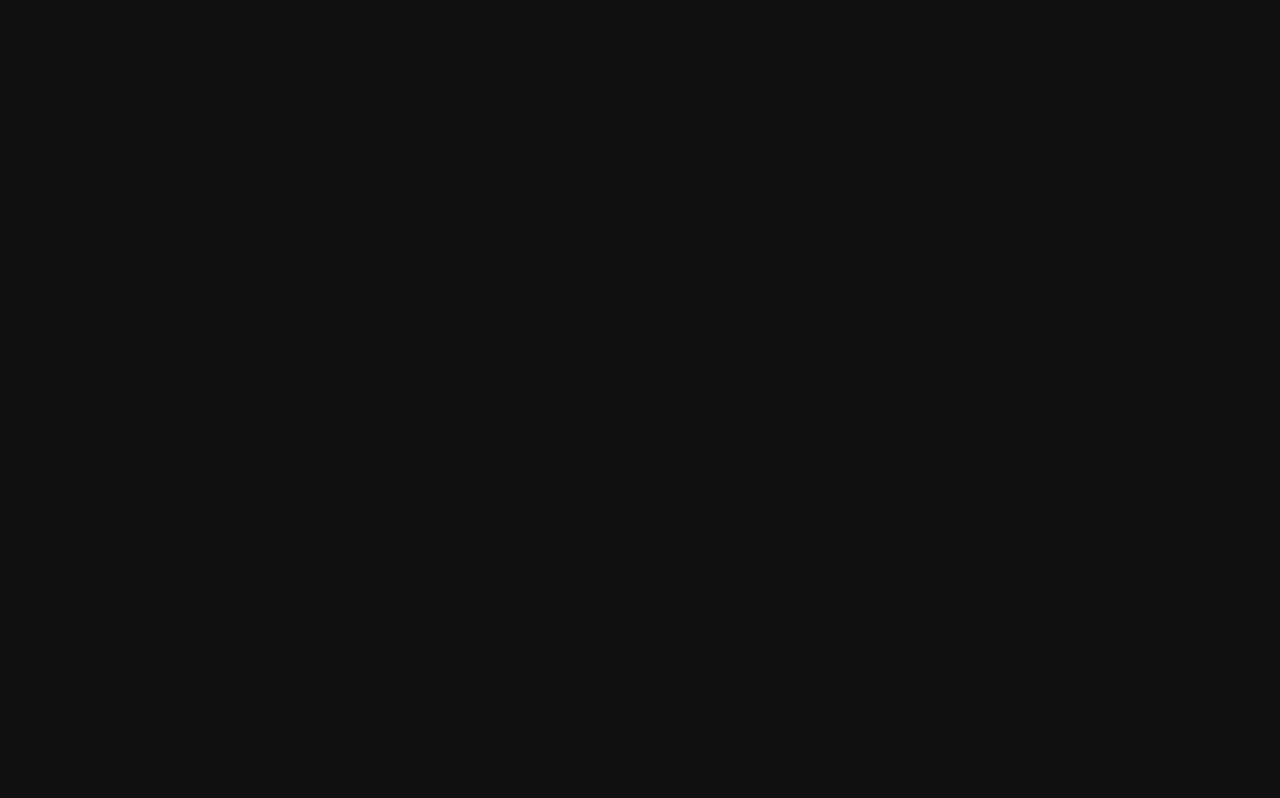
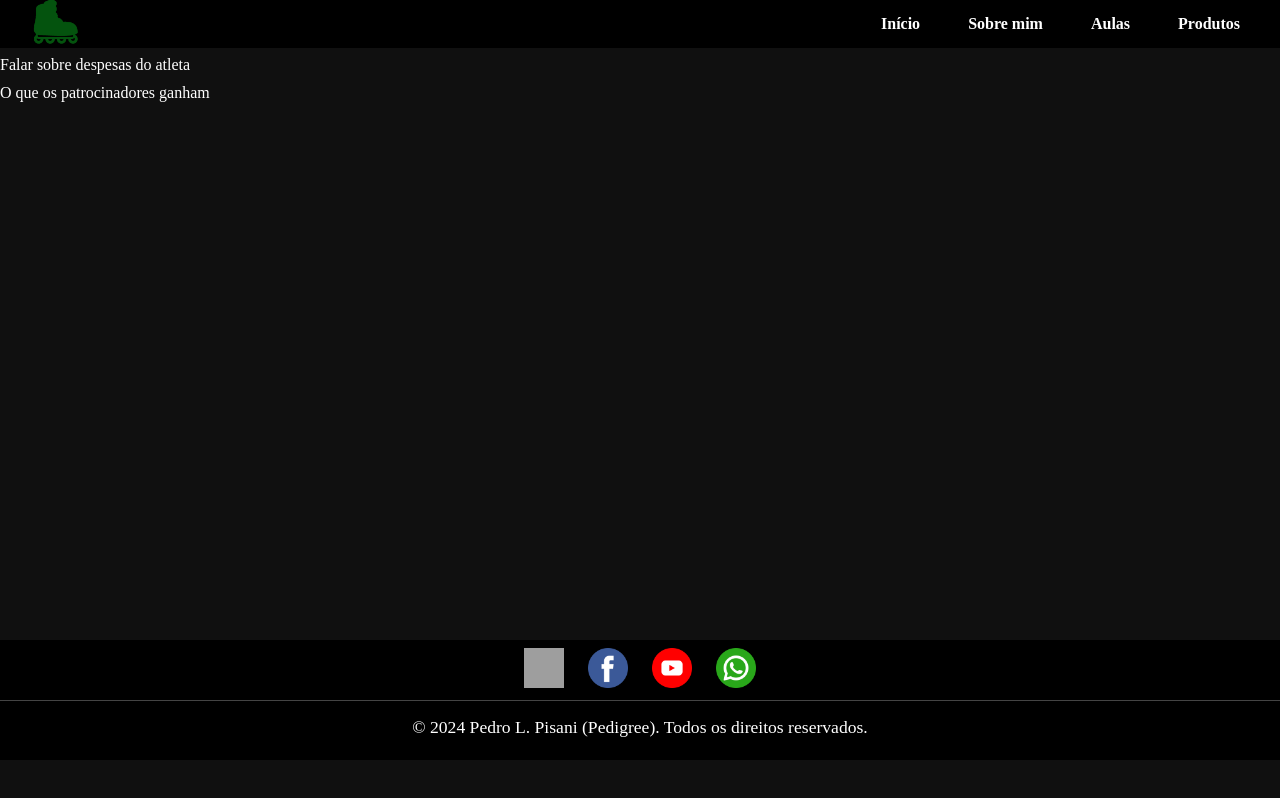
Before and after one commit to Chavato/pedigree, an Angular app in the folder frontend/: page /sponsorship in a window 1280 px wide. Before the commit this address led to /. Built offline with nearby package versions, Linux system fonts and the light colour scheme; grey boxes are pictures that could not be loaded.

Commit message:
feat: create new sponsorship page

```diff
--- a/frontend/src/app/app.routes.ts
+++ b/frontend/src/app/app.routes.ts
@@ -3,6 +3,7 @@
 import { AboutComponent } from './pages/about/about.component';
 import { ClassesComponent } from './pages/classes/classes.component';
 import { ProductsComponent } from './pages/products/products.component';
+import { SponsorshipComponent } from './pages/sponsorship/sponsorship.component';
 
 export const routes: Routes = [
     {
@@ -21,4 +22,8 @@
         path: "products",
         component: ProductsComponent
     },
+    {
+        path: "sponsorship",
+        component: SponsorshipComponent
+    },
 ];
--- /dev/null
+++ b/frontend/src/app/pages/sponsorship/sponsorship.component.html
@@ -0,0 +1,10 @@
+<app-header />
+<main>
+    <ul>
+        <li>Falar sobre lei de incentivo</li>
+        <li>Falar sobre como os patrocinadores podem ajudar</li>
+        <li>Falar sobre despesas do atleta</li>
+        <li>O que os patrocinadores ganham</li>
+    </ul>
+</main>
+<app-footer />
```
Also changed, not shown: frontend/src/app/pages/sponsorship/sponsorship.component.ts (added, +14 -0 lines), frontend/src/app/pages/sponsorship/sponsorship.component.scss (added), 1 other file (tests, documents, lock files or other folders).
